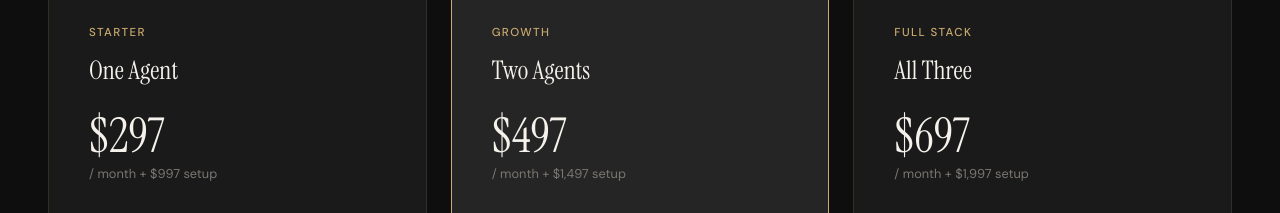
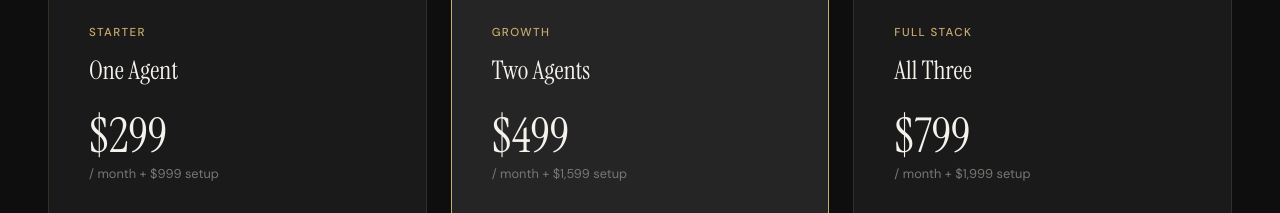
Before and after one commit to dumontjv/Taskborne, a plain HTML site: page index.html in a window 1280 px wide. Shown: the part 2528-2741 px from the top of the page. Drawn offline with Linux system fonts and the light colour scheme.

Commit message:
Update pricing details for service plans

```diff
--- a/index.html
+++ b/index.html
@@ -269,8 +269,8 @@ footer a:hover { color: var(--gold); }
     <div class="pricing-card reveal reveal-delay-1">
       <div class="pricing-tier">Starter</div>
       <div class="pricing-name">One Agent</div>
-      <div class="pricing-price">$297</div>
-      <div class="pricing-period">/ month + $997 setup</div>
+      <div class="pricing-price">$299</div>
+      <div class="pricing-period">/ month + $999 setup</div>
       <ul class="pricing-features">
         <li>1 AI agent of your choice</li><li>SMS or web chat integration</li><li>Google Calendar sync</li><li>Monthly performance report</li><li>Email support</li>
       </ul>
@@ -280,8 +280,8 @@ footer a:hover { color: var(--gold); }
       <div class="pricing-badge">Most popular</div>
       <div class="pricing-tier">Growth</div>
       <div class="pricing-name">Two Agents</div>
-      <div class="pricing-price">$497</div>
-      <div class="pricing-period">/ month + $1,497 setup</div>
+      <div class="pricing-price">$499</div>
+      <div class="pricing-period">/ month + $1,599 setup</div>
       <ul class="pricing-features">
         <li>2 AI agents (your choice)</li><li>All channels included</li><li>CRM / Sheets integration</li><li>Bi-weekly optimization</li><li>Priority support</li><li>Custom knowledge base</li>
       </ul>
@@ -290,8 +290,8 @@ footer a:hover { color: var(--gold); }
     <div class="pricing-card reveal reveal-delay-3">
       <div class="pricing-tier">Full Stack</div>
       <div class="pricing-name">All Three</div>
-      <div class="pricing-price">$697</div>
-      <div class="pricing-period">/ month + $1,997 setup</div>
+      <div class="pricing-price">$799</div>
+      <div class="pricing-period">/ month + $1,999 setup</div>
       <ul class="pricing-features">
         <li>All 3 agents deployed</li><li>Full workflow automation</li><li>Advanced lead scoring</li><li>Weekly sync call</li><li>Dedicated Slack channel</li><li>Quarterly strategy review</li>
       </ul>
```
